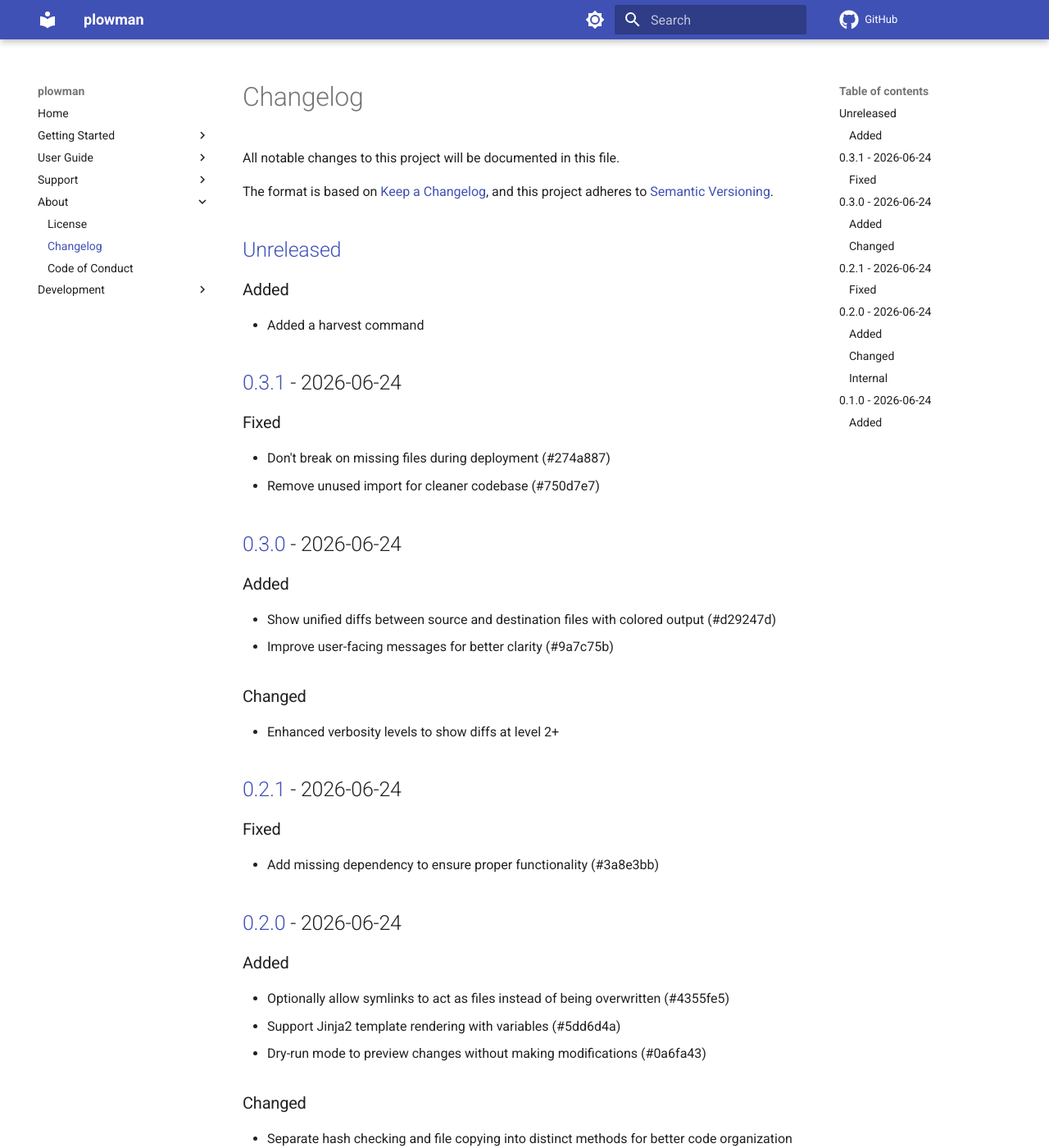
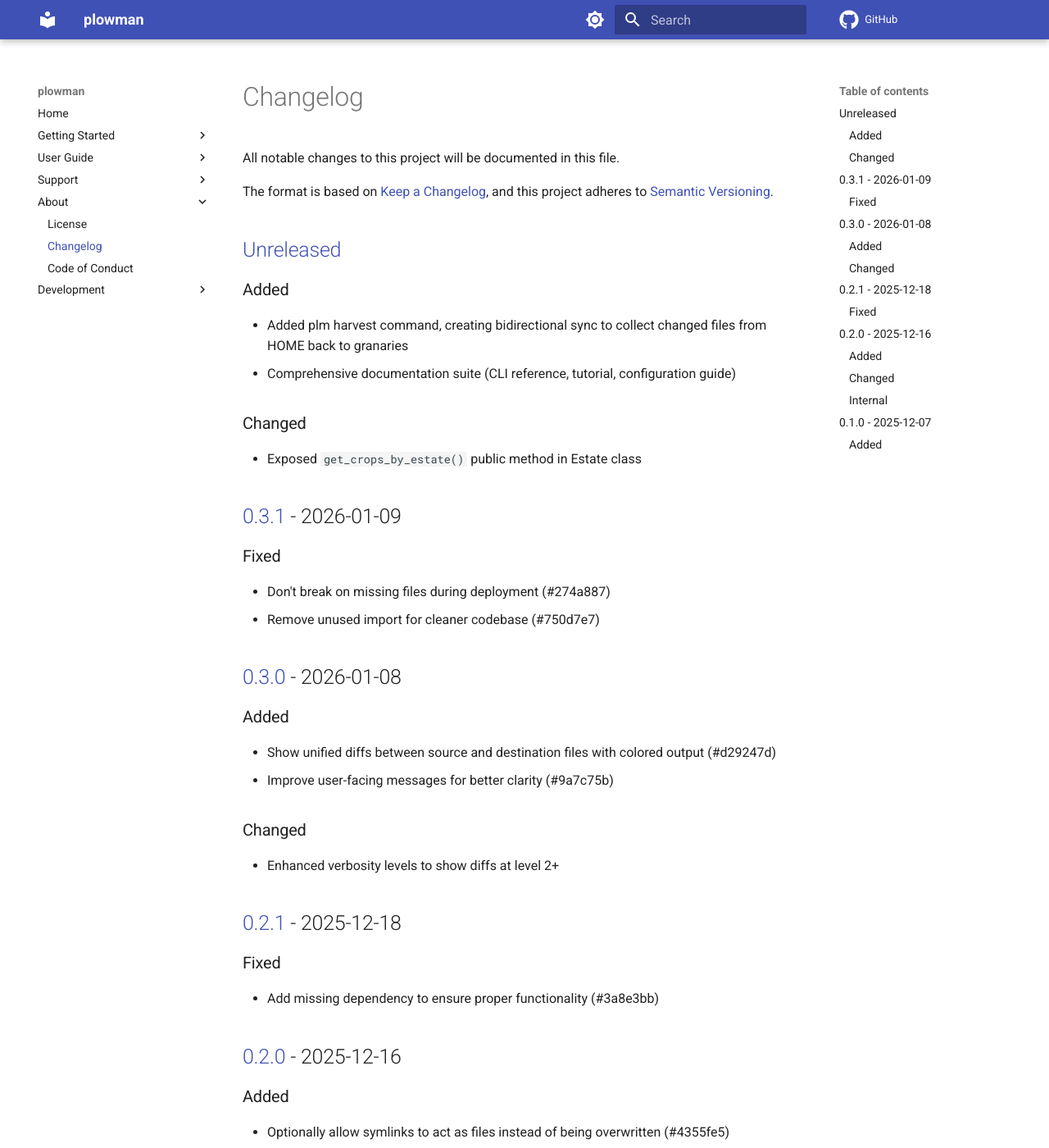
Before and after one commit to spapanik/plowman, an MkDocs documentation site: the page built from docs/CHANGELOG.md, in a window 1280 px wide and 1400 px high. Shown: the whole window at 82% size. Built offline with MkDocs 1.6.1 and Material for MkDocs 9.7.7, drawn with Linux system fonts in a browser that asks for light colours; comment, search, counter and statistics services are not loaded; some of the changed text lies outside the part shown.

Commit message:
📚 Update changelog

```diff
--- a/docs/CHANGELOG.md
+++ b/docs/CHANGELOG.md
@@ -8,16 +8,22 @@ The format is based on [Keep a Changelog], and this project adheres to [Semantic
 
 ### Added
 
-- Added a harvest command
+- Added plm harvest command, creating bidirectional sync to collect changed files from HOME back to granaries
+- Comprehensive documentation suite (CLI reference, tutorial, configuration guide)
 
-## [0.3.1] - 2026-06-24
+### Changed
+
+- Exposed `get_crops_by_estate()` public method in Estate class
+
+
+## [0.3.1] - 2026-01-09
 
 ### Fixed
 
 - Don't break on missing files during deployment (#274a887)
 - Remove unused import for cleaner codebase (#750d7e7)
 
-## [0.3.0] - 2026-06-24
+## [0.3.0] - 2026-01-08
 
 ### Added
 
@@ -28,13 +34,13 @@ The format is based on [Keep a Changelog], and this project adheres to [Semantic
 
 - Enhanced verbosity levels to show diffs at level 2+
 
-## [0.2.1] - 2026-06-24
+## [0.2.1] - 2025-12-18
 
 ### Fixed
 
 - Add missing dependency to ensure proper functionality (#3a8e3bb)
 
-## [0.2.0] - 2026-06-24
+## [0.2.0] - 2025-12-16
 
 ### Added
 
@@ -51,7 +57,7 @@ The format is based on [Keep a Changelog], and this project adheres to [Semantic
 
 - Add comprehensive test suite (#02eeb62)
 
-## [0.1.0] - 2026-06-24
+## [0.1.0] - 2025-12-07
 
 ### Added
 
```
